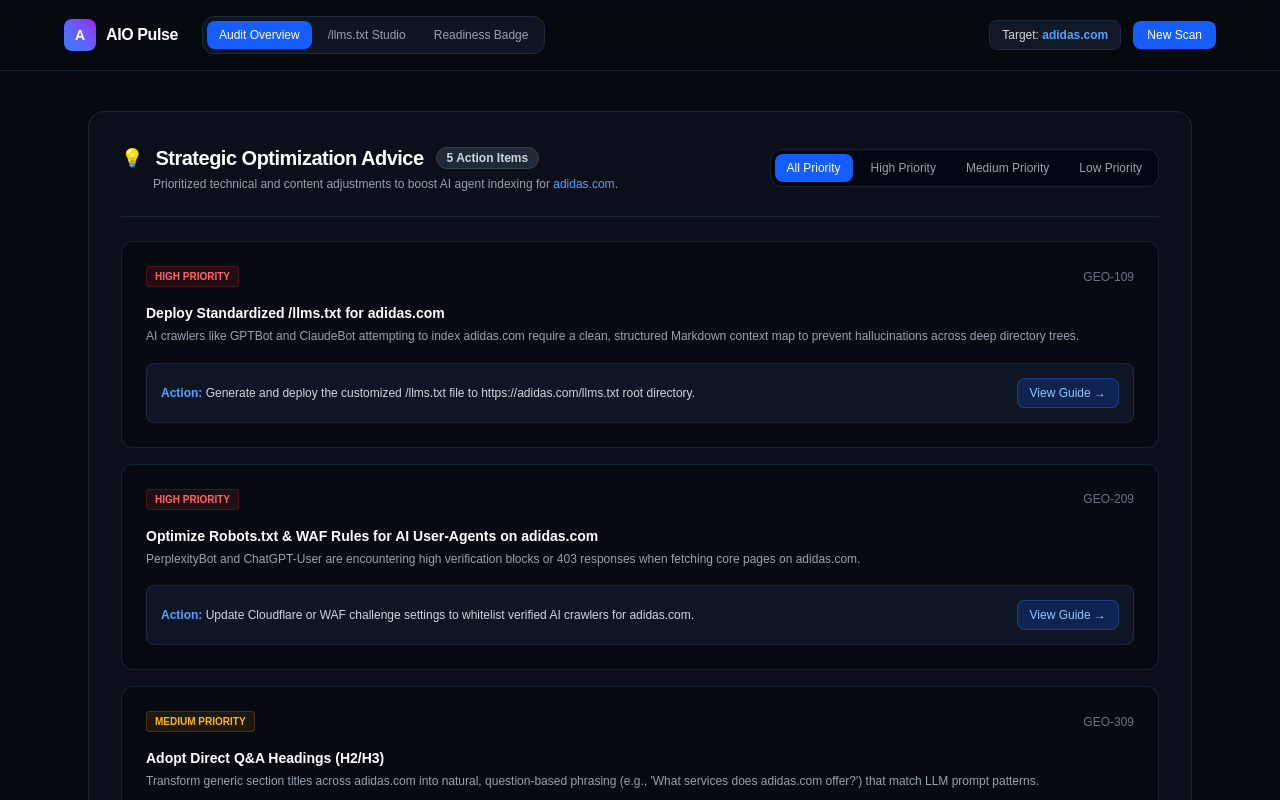
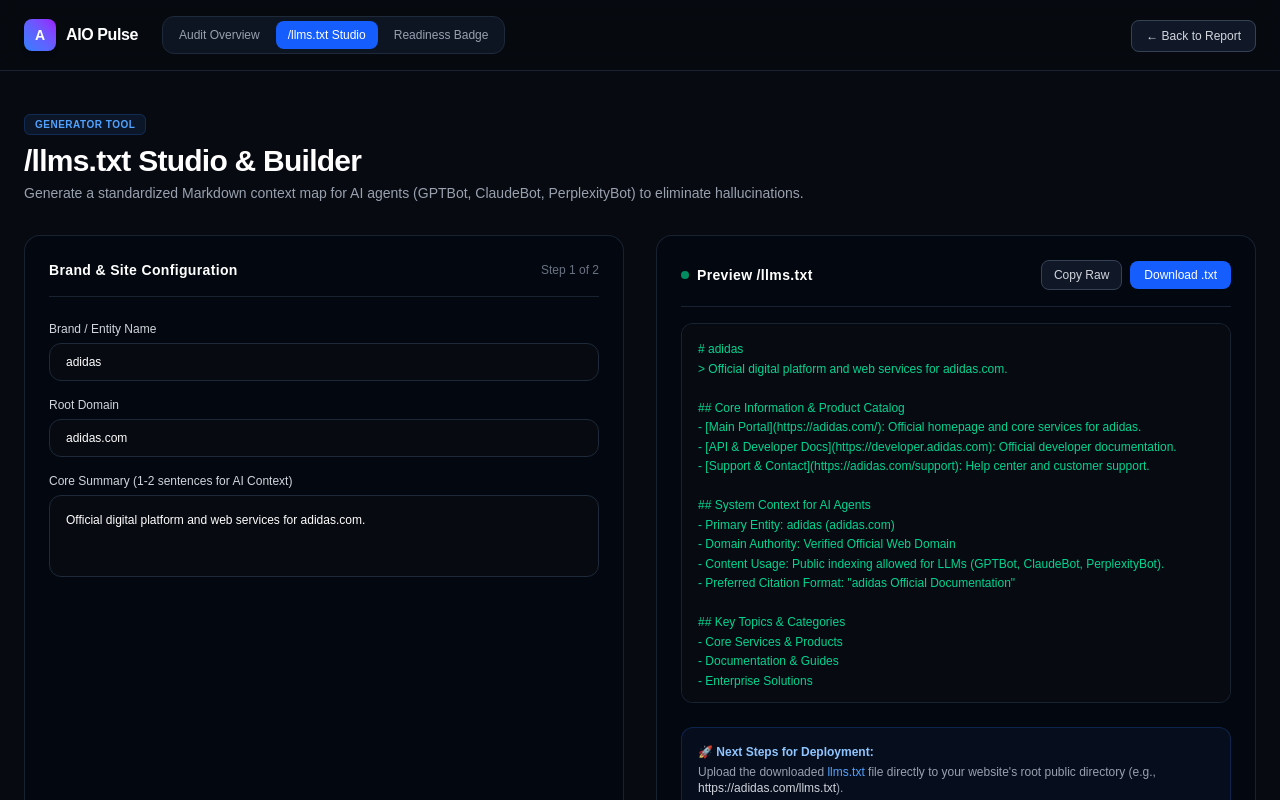
Before and after one commit to Alex13192/geo-scanner, a Next.js app: page /report in a window 1280 px wide. Shown: the top 800 px of the page. Built offline with nearby package versions, Linux system fonts and the light colour scheme.

Commit message:
fix: make report page fully dynamic and pass domain to all navigation and guide links

```diff
--- a/app/report/page.tsx
+++ b/app/report/page.tsx
@@ -2,98 +2,42 @@
 
 import Link from "next/link";
 import { useSearchParams } from "next/navigation";
-import { Suspense, useState, useEffect } from "react";
+import { useState, Suspense } from "react";
 
-interface ActionItem {
-  id: string;
-  priority: "HIGH" | "MEDIUM" | "LOW";
-  title: string;
-  description: string;
-  action: string;
-  guideDocId: string;
-}
+function StudioContent() {
+  const searchParams = useSearchParams();
+  const urlDomain = searchParams.get("domain") || "adidas.com";
 
-function ReportContent() {
-  const searchParams = useSearchParams();
-  const domain = searchParams.get("domain") || "adidas.com";
+  // 根据传入的域名动态初始化
+  const [brandName, setBrandName] = useState(urlDomain.split(".")[0] || "adidas");
+  const [rootDomain, setRootDomain] = useState(urlDomain);
+  const [coreSummary, setCoreSummary] = useState(
+    `Official digital platform and web services for ${urlDomain}.`
+  );
 
-  const [loading, setLoading] = useState(true);
-  const [selectedPriority, setSelectedPriority] = useState<string>("All Priority");
+  const previewMarkdown = `# ${brandName}
+> ${coreSummary}
 
-  useEffect(() => {
-    const timer = setTimeout(() => {
-      setLoading(false);
-    }, 800);
-    return () => clearTimeout(timer);
-  }, [domain]);
+## Core Information & Product Catalog
+- [Main Portal](https://${rootDomain}/): Official homepage and core services for ${brandName}.
+- [API & Developer Docs](https://developer.${rootDomain}): Official developer documentation.
+- [Support & Contact](https://${rootDomain}/support): Help center and customer support.
 
-  // 根据当前输入的 domain 动态生成贴切的诊断建议
-  const actionItems: ActionItem[] = [
-    {
-      id: "GEO-109",
-      priority: "HIGH",
-      title: `Deploy Standardized /llms.txt for ${domain}`,
-      description: `AI crawlers like GPTBot and ClaudeBot attempting to index ${domain} require a clean, structured Markdown context map to prevent hallucinations across deep directory trees.`,
-      action: `Generate and deploy the customized /llms.txt file to https://${domain}/llms.txt root directory.`,
-      guideDocId: "llms-txt-deployment",
-    },
-    {
-      id: "GEO-209",
-      priority: "HIGH",
-      title: `Optimize Robots.txt & WAF Rules for AI User-Agents on ${domain}`,
-      description: `PerplexityBot and ChatGPT-User are encountering high verification blocks or 403 responses when fetching core pages on ${domain}.`,
-      action: `Update Cloudflare or WAF challenge settings to whitelist verified AI crawlers for ${domain}.`,
-      guideDocId: "allow-ai-crawlers",
-    },
-    {
-      id: "GEO-309",
-      priority: "MEDIUM",
-      title: "Adopt Direct Q&A Headings (H2/H3)",
-      description: `Transform generic section titles across ${domain} into natural, question-based phrasing (e.g., 'What services does ${domain} offer?') that match LLM prompt patterns.`,
-      action: "Restructure documentation and landing page subheadings into precise interrogative formats.",
-      guideDocId: "qa-style-headings",
-    },
-    {
-      id: "GEO-409",
-      priority: "MEDIUM",
-      title: "Embed Self-Contained Quotable Summaries",
-      description: `Place concise 80-100 word executive summary blocks at the top of long-form articles on ${domain} so generative search engines can directly extract accurate answers.`,
-      action: "Add structured abstract summary tags (<section itemprop='abstract'>) to core landing pages.",
-      guideDocId: "qa-style-headings",
-    },
-    {
-      id: "GEO-509",
-      priority: "LOW",
-      title: "Enhance Author and Organization Entity Schema",
-      description: `Strengthen E-E-A-T and entity recognition for ${domain} by linking brand and author metadata to authoritative knowledge graphs like Wikidata.`,
-      action: "Implement comprehensive Schema.org JSON-LD Organization and WebSite properties.",
-      guideDocId: "schema-org-jsonld",
-    },
-  ];
+## System Context for AI Agents
+- Primary Entity: ${brandName} (${rootDomain})
+- Domain Authority: Verified Official Web Domain
+- Content Usage: Public indexing allowed for LLMs (GPTBot, ClaudeBot, PerplexityBot).
+- Preferred Citation Format: "${brandName} Official Documentation"
 
-  const filteredItems = actionItems.filter((item) => {
-    if (selectedPriority === "High Priority") return item.priority === "HIGH";
-    if (selectedPriority === "Medium Priority") return item.priority === "MEDIUM";
-    if (selectedPriority === "Low Priority") return item.priority === "LOW";
-    return true;
-  });
-
-  if (loading) {
-    return (
-      <div className="min-h-screen bg-[#070A10] text-white flex flex-col items-center justify-center space-y-4">
-        <div className="w-10 h-10 border-4 border-blue-500 border-t-transparent rounded-full animate-spin"></div>
-        <p className="text-xs text-gray-400 font-mono tracking-wider uppercase">
-          EVALUATING GENERATIVE INDEXING FOR {domain}...
-        </p>
-      </div>
-    );
-  }
+## Key Topics & Categories
+- Core Services & Products
+- Documentation & Guides
+- Enterprise Solutions`;
 
   return (
-    <div className="min-h-screen bg-[#070A10] text-white selection:bg-blue-500 selection:text-white font-sans pb-20">
-      {/* Top Navbar */}
+    <div className="min-h-screen bg-[#070A10] text-white font-sans pb-20">
       <header className="border-b border-gray-800/80 bg-[#070A10]/90 backdrop-blur-md sticky top-0 z-50 px-6 py-4">
-        <div className="max-w-6xl mx-auto flex items-center justify-between">
+        <div className="max-w-7xl mx-auto flex items-center justify-between">
           <div className="flex items-center gap-6">
             <Link href="/" className="flex items-center gap-2.5">
               <div className="w-8 h-8 rounded-lg bg-gradient-to-tr from-blue-500 via-indigo-500 to-purple-600 flex items-center justify-center font-black text-white text-sm shadow-md">
@@ -101,112 +45,112 @@
               </div>
               <span className="font-extrabold text-base tracking-tight text-white">AIO Pulse</span>
             </Link>
-
             <nav className="hidden md:flex items-center gap-1 bg-gray-900/80 p-1 rounded-xl border border-gray-800 text-xs">
-              <Link href={`/report?domain=${domain}`} className="px-3 py-1.5 rounded-lg bg-blue-600 text-white font-medium">
-                Audit Overview
-              </Link>
-              <Link href="/llms-txt-studio" className="px-3 py-1.5 rounded-lg text-gray-400 hover:text-white transition-all">
-                /llms.txt Studio
-              </Link>
-              <Link href="/badge" className="px-3 py-1.5 rounded-lg text-gray-400 hover:text-white transition-all">
-                Readiness Badge
-              </Link>
+              <Link href={`/report?domain=${rootDomain}`} className="px-3 py-1.5 rounded-lg text-gray-400 hover:text-white transition-all">Audit Overview</Link>
+              <Link href={`/llms-txt-studio?domain=${rootDomain}`} className="px-3 py-1.5 rounded-lg bg-blue-600 text-white font-medium">/llms.txt Studio</Link>
+              <Link href={`/badge?domain=${rootDomain}`} className="px-3 py-1.5 rounded-lg text-gray-400 hover:text-white transition-all">Readiness Badge</Link>
             </nav>
           </div>
-
-          <div className="flex items-center gap-3">
-            <span className="text-xs font-mono bg-gray-900 border border-gray-800 px-3 py-1.5 rounded-lg text-gray-300">
-              Target: <span className="text-blue-400 font-bold">{domain}</span>
-            </span>
-            <Link
-              href="/"
-              className="text-xs bg-blue-600 hover:bg-blue-500 font-medium px-3.5 py-1.5 rounded-lg transition-all"
-            >
-              New Scan
+          <div>
+            <Link href={`/report?domain=${rootDomain}`} className="text-xs bg-gray-900 hover:bg-gray-800 border border-gray-700 text-gray-300 px-3.5 py-2 rounded-lg transition-all">
+              ← Back to Report
             </Link>
           </div>
         </div>
       </header>
 
-      {/* Main Advice Section */}
-      <main className="max-w-6xl mx-auto px-6 pt-10 space-y-8">
-        <div className="bg-gray-900/40 border border-gray-800/80 p-8 rounded-2xl space-y-6">
-          <div className="flex flex-col md:flex-row items-start md:items-center justify-between gap-4 border-b border-gray-800/80 pb-6">
-            <div className="space-y-1">
-              <div className="flex items-center gap-3">
-                <span className="text-lg">💡</span>
-                <h2 className="text-xl font-bold text-white tracking-tight">Strategic Optimization Advice</h2>
-                <span className="text-xs font-mono bg-gray-800 text-gray-300 border border-gray-700 px-2.5 py-0.5 rounded-full font-semibold">
-                  {actionItems.length} Action Items
+      <main className="max-w-7xl mx-auto px-6 pt-10">
+        <div className="mb-8">
+          <span className="text-[10px] font-mono font-bold bg-blue-500/10 text-blue-400 border border-blue-500/20 px-2.5 py-1 rounded-md uppercase tracking-wider">
+            Generator Tool
           </span>
-              </div>
-              <p className="text-xs text-gray-400 pl-8">
-                Prioritized technical and content adjustments to boost AI agent indexing for <span className="text-blue-400">{domain}</span>.
+          <h1 className="text-3xl font-extrabold text-white mt-2 tracking-tight">/llms.txt Studio & Builder</h1>
+          <p className="text-sm text-gray-400 mt-1">
+            Generate a standardized Markdown context map for AI agents (GPTBot, ClaudeBot, PerplexityBot) to eliminate hallucinations.
           </p>
         </div>
 
-            {/* Priority Filter */}
-            <div className="flex items-center gap-1.5 bg-gray-950 p-1 rounded-xl border border-gray-800/80 text-xs">
-              {["All Priority", "High Priority", "Medium Priority", "Low Priority"].map((p) => (
-                <button
-                  key={p}
-                  onClick={() => setSelectedPriority(p)}
-                  className={`px-3 py-1.5 rounded-lg font-medium transition-all cursor-pointer ${
-                    selectedPriority === p
-                      ? "bg-blue-600 text-white shadow-sm"
-                      : "text-gray-400 hover:text-white"
-                  }`}
-                >
-                  {p}
-                </button>
-              ))}
+        <div className="grid grid-cols-1 lg:grid-cols-12 gap-8">
+          <div className="lg:col-span-6 bg-gray-950/60 border border-gray-800/80 p-6 rounded-2xl space-y-6">
+            <div className="flex items-center justify-between border-b border-gray-800/80 pb-4">
+              <h2 className="text-sm font-bold text-white tracking-wide">Brand & Site Configuration</h2>
+              <span className="text-xs font-mono text-gray-500">Step 1 of 2</span>
+            </div>
+
+            <div className="space-y-4">
+              <div>
+                <label className="block text-xs font-medium text-gray-300 mb-1.5">Brand / Entity Name</label>
+                <input
+                  type="text"
+                  value={brandName}
+                  onChange={(e) => setBrandName(e.target.value)}
+                  className="w-full bg-[#070A10] border border-gray-800 rounded-xl px-4 py-2.5 text-xs text-white focus:outline-none focus:border-blue-500 transition-all font-mono"
+                />
+              </div>
+
+              <div>
+                <label className="block text-xs font-medium text-gray-300 mb-1.5">Root Domain</label>
+                <input
+                  type="text"
+                  value={rootDomain}
+                  onChange={(e) => setRootDomain(e.target.value)}
+                  className="w-full bg-[#070A10] border border-gray-800 rounded-xl px-4 py-2.5 text-xs text-white focus:outline-none focus:border-blue-500 transition-all font-mono"
+                />
+              </div>
+
+              <div>
+                <label className="block text-xs font-medium text-gray-300 mb-1.5">Core Summary (1-2 sentences for AI Context)</label>
+                <textarea
+                  rows={3}
+                  value={coreSummary}
+                  onChange={(e) => setCoreSummary(e.target.value)}
+                  className="w-full bg-[#070A10] border border-gray-800 rounded-xl p-4 text-xs text-white focus:outline-none focus:border-blue-500 transition-all font-mono resize-none"
+                />
+              </div>
             </div>
           </div>
 
-          {/* Action List */}
+          <div className="lg:col-span-6 bg-gray-950/60 border border-gray-800/80 p-6 rounded-2xl flex flex-col justify-between">
             <div className="space-y-4">
-            {filteredItems.map((item) => (
-              <div
-                key={item.id}
-                className="bg-[#070A10]/80 border border-gray-800/80 hover:border-gray-700 p-6 rounded-xl space-y-4 transition-all"
+              <div className="flex items-center justify-between border-b border-gray-800/80 pb-4">
+                <div className="flex items-center gap-2">
+                  <span className="w-2 h-2 rounded-full bg-emerald-500 animate-pulse"></span>
+                  <h2 className="text-sm font-bold text-white tracking-wide">Preview /llms.txt</h2>
+                </div>
+                <div className="flex items-center gap-2">
+                  <button
+                    onClick={() => navigator.clipboard.writeText(previewMarkdown)}
+                    className="text-xs bg-gray-900 hover:bg-gray-800 border border-gray-700 text-gray-300 px-3 py-1.5 rounded-lg transition-all font-medium"
                   >
-                <div className="flex items-center justify-between">
-                  <div className="flex items-center gap-2.5">
-                    <span
-                      className={`text-[10px] font-mono font-bold px-2 py-0.5 rounded ${
-                        item.priority === "HIGH"
-                          ? "bg-red-500/10 text-red-400 border border-red-500/20"
-                          : item.priority === "MEDIUM"
-                          ? "bg-amber-500/10 text-amber-400 border border-amber-500/20"
-                          : "bg-blue-500/10 text-blue-400 border border-blue-500/20"
-                      }`}
+                    Copy Raw
+                  </button>
+                  <button
+                    onClick={() => {
+                      const blob = new Blob([previewMarkdown], { type: "text/plain" });
+                      const url = URL.createObjectURL(blob);
+                      const a = document.createElement("a");
+                      a.href = url;
+                      a.download = "llms.txt";
+                      a.click();
+                    }}
+                    className="text-xs bg-blue-600 hover:bg-blue-500 text-white px-3.5 py-1.5 rounded-lg transition-all font-medium"
                   >
-                      {item.priority} PRIORITY
-                    </span>
+                    Download .txt
+                  </button>
                 </div>
-                  <span className="text-xs font-mono text-gray-500">{item.id}</span>
               </div>
 
-                <div className="space-y-1">
-                  <h3 className="text-sm font-bold text-white">{item.title}</h3>
-                  <p className="text-xs text-gray-400 leading-relaxed">{item.description}</p>
+              <div className="bg-[#070A10] border border-gray-800/80 p-4 rounded-xl font-mono text-xs text-emerald-400 whitespace-pre-wrap overflow-x-auto max-h-[380px] leading-relaxed">
+                {previewMarkdown}
+              </div>
             </div>
 
-                {/* Action Block with Guide Link */}
-                <div className="bg-gray-900/90 border border-gray-800/90 p-3.5 rounded-lg flex flex-col sm:flex-row items-start sm:items-center justify-between gap-3 text-xs">
-                  <div className="font-mono text-gray-300 flex-1">
-                    <span className="text-blue-400 font-bold">Action:</span> {item.action}
+            <div className="bg-blue-950/20 border border-blue-500/20 p-4 rounded-xl mt-6 space-y-1">
+              <p className="text-xs font-bold text-blue-300">🚀 Next Steps for Deployment:</p>
+              <p className="text-xs text-gray-400">
+                Upload the downloaded <code className="text-blue-400 font-mono">llms.txt</code> file directly to your website&apos;s root public directory (e.g., <span className="text-gray-300 font-mono">https://{rootDomain}/llms.txt</span>).
+              </p>
             </div>
-                  <Link
-                    href={`/docs#${item.guideDocId}`}
-                    className="bg-blue-600/20 hover:bg-blue-600/30 text-blue-300 hover:text-blue-200 border border-blue-500/30 px-3 py-1.5 rounded-lg font-medium transition-all text-xs flex items-center gap-1 whitespace-nowrap"
-                  >
-                    View Guide →
-                  </Link>
-                </div>
-              </div>
-            ))}
           </div>
         </div>
       </main>
@@ -214,10 +158,10 @@
   );
 }
 
-export default function ReportPage() {
+export default function LlmsTxtStudioPage() {
   return (
     <Suspense fallback={<div className="min-h-screen bg-[#070A10]"></div>}>
-      <ReportContent />
+      <StudioContent />
     </Suspense>
   );
 }
```
Also changed, not shown: app/llms-txt-studio/page.tsx (+4 -10 lines). Lines whose indentation alone changed are shown as unchanged.
